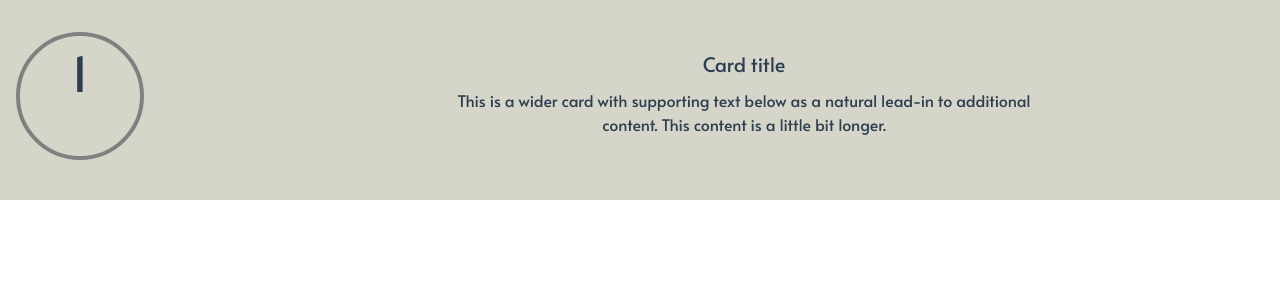
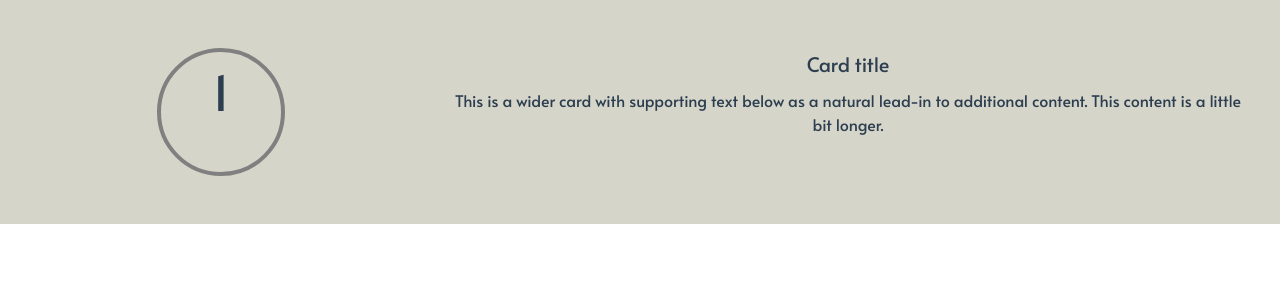
Before and after one commit to chmullerweb/beyond, a Vue app in the folder beyond_rh/: page /cardTeam in a window 1280 px wide. Shown: the top 300 px of the page. Built offline with nearby package versions, Linux system fonts and the light colour scheme.

Commit message:
ok css cardTeam

```diff
--- a/beyond_rh/src/components/CardTeam.vue
+++ b/beyond_rh/src/components/CardTeam.vue
@@ -11,7 +11,7 @@
           </div>
         </div>
 
-        <div class="card-body col-md-6">
+        <div class="card-body col-md-8">
           <h5 class="card-title team">Card title</h5>
           <p class="card-text team">This is a wider card with supporting text below as a natural lead-in to additional content. This content is a little bit longer.</p>
         </div>
@@ -45,10 +45,10 @@ export default {
 <style lang="css" scoped>
 
 .cardTeam{
-    padding: 2rem 1rem 2.5rem 1rem;
+    padding: 2rem 1rem 2rem 1rem;
     background-color: #D6D5C9;
     display: flex;
-    /* flex-wrap: wrap; */
+    flex-wrap: wrap;
     flex-direction: row!important;
     margin: 0!important;
 
@@ -58,7 +58,8 @@ export default {
   /* padding: 2rem 3rem 2.5rem 1rem; */
   display: flex;
   flex-direction: row-reverse!important;
-  /* flex-wrap: wrap; */
+  justify-content: space-between;
+  /* flex-wrap: nowrap; */
   background-color: #A37871;
   /* padding: 1.5rem auto; */
 }
@@ -71,16 +72,15 @@ export default {
 .round{
   border: 0.3rem solid grey;
   border-radius: 75px;;
-  /* padding: 0.2rem; */
+  padding: 0.2rem;
   width: 8rem;
   height: 8rem;
-  margin: 0!important;
+  margin: 1rem!important;
 }
 
 
 .col-md-4{
-  margin: 0rem !important;
-  padding: 0px !important;
+  padding: 0px 125px 0px 125px;
 }
 
 .team{
```
